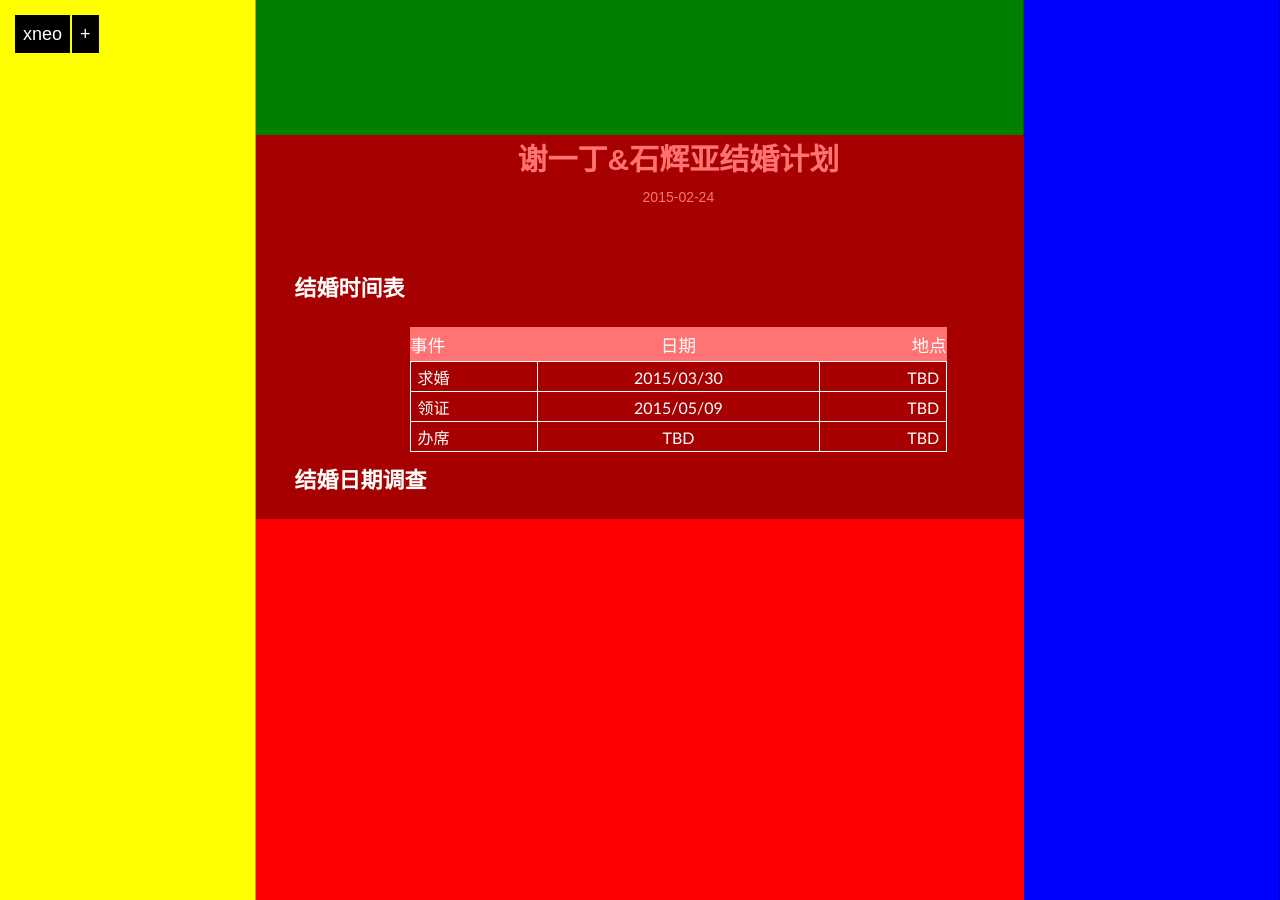
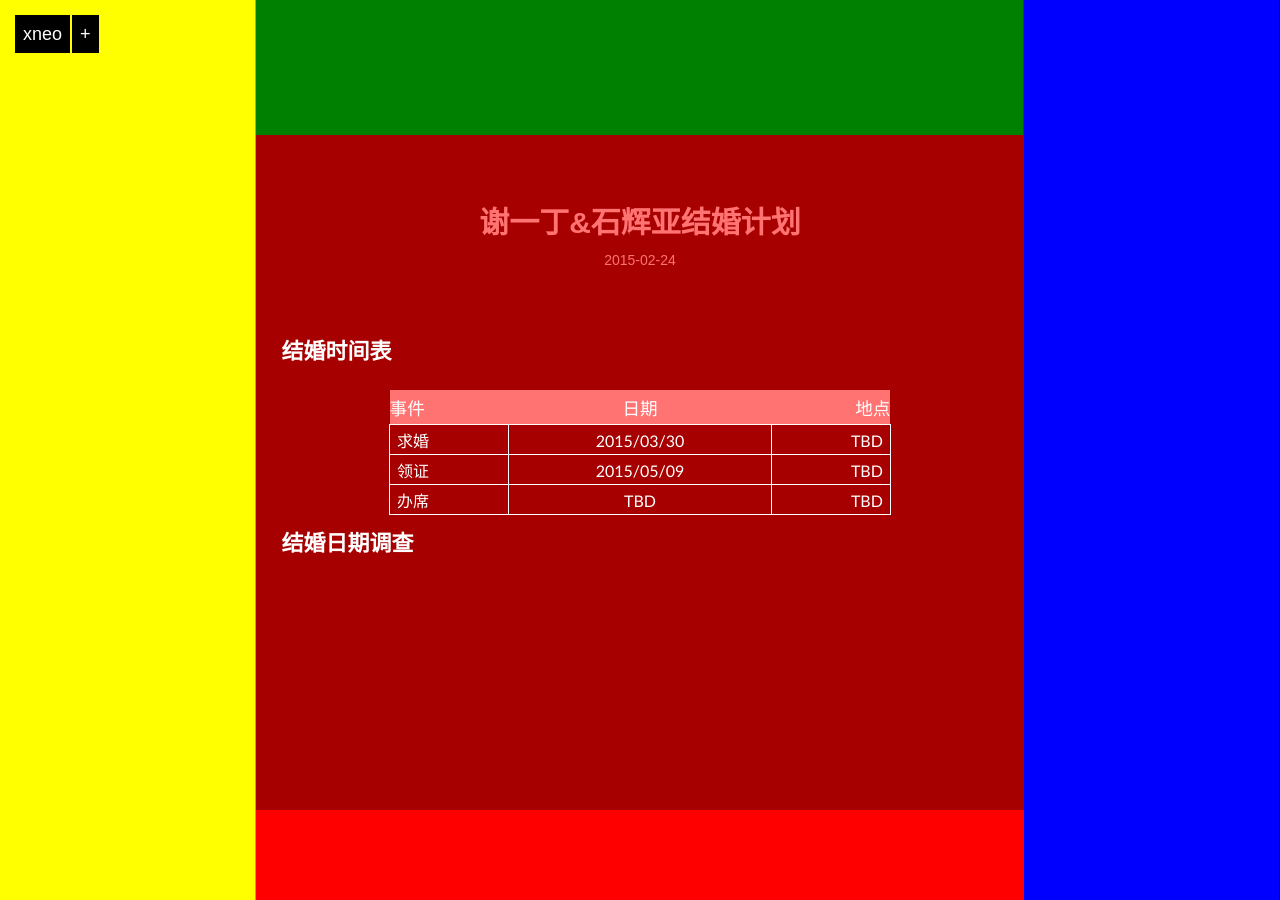
Before and after one commit to tuoerzhang/xneo123.github.io, a Jekyll site: the page built from _posts/wedding/2015-02-24-wedding-plan.md, in a window 1280 px wide. Built offline with Jekyll 4.4.1, drawn with Linux system fonts in a browser that asks for light colours; Markdown is read by kramdown in place of the engine named in the settings.

Commit message:
relative percentage

```diff
--- a/_layouts/wedding.html
+++ b/_layouts/wedding.html
@@ -11,9 +11,9 @@ layout: default
     @media screen and (max-width: 1020px){
         body { background:#FF0000; }
     }
-	#wedding-content {position:fixed;top:15%;left:20%;right:20%;min-height: 20%;height:auto !important;background: #A60000;color:#ffffff; }
+	#wedding-content {position:fixed;top:15%;left:20%;right:20%;bottom: 10%;background: #A60000;color:#ffffff; }
 	/*.wedding-entry {margin-bottom:80px;width:100%; float:left;  padding: 20px}	*/
-	.wedding-entry {top:5%;left:5%;right: 5%;position: relative;}
+	.wedding-entry {top:22%;left:22%;right: 22%;position: fixed;}
 	.wedding-entry ul{margin-bottom:25px;margin-left:25px;}
 	.wedding-entry p+ul {margin-top:-20px;}
 	.wedding-entry ul li{margin-bottom:5px;list-style:disc;line-height:1.8em;}
```
